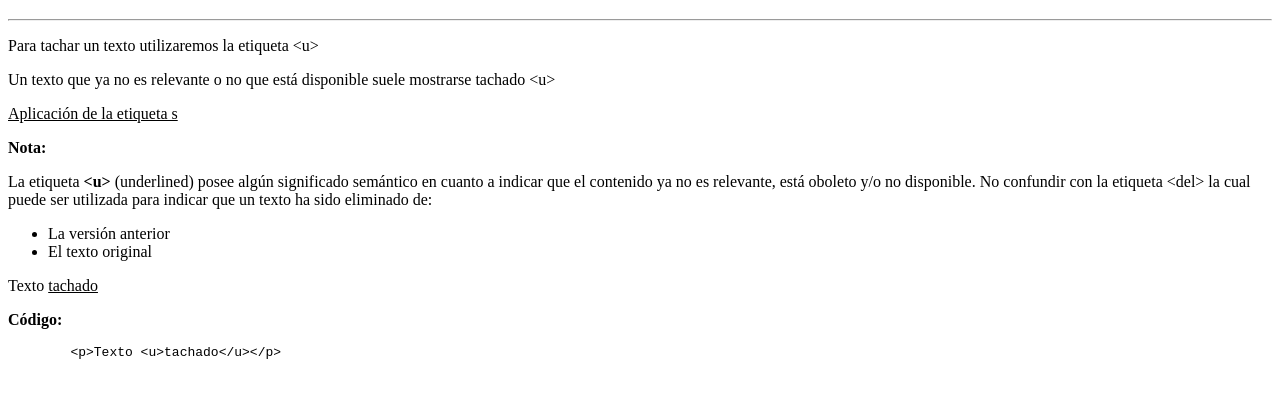
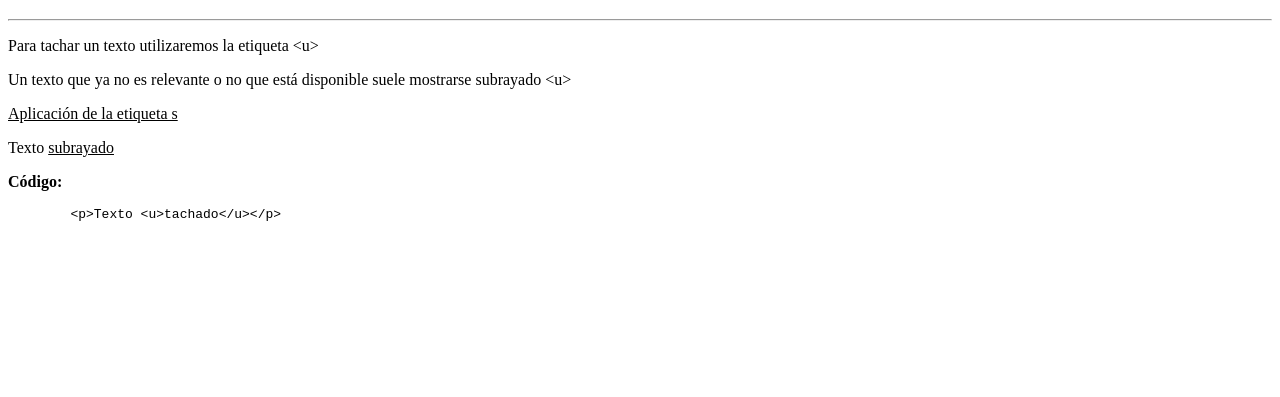
Before and after one commit to Alberte98/CURSO-HTML-CSS, a plain HTML site: page 17-texto-u.html in a window 1280 px wide. Shown: the part 61-458 px from the top of the page. Drawn offline with Linux system fonts and the light colour scheme.

```diff
--- a/17-texto-u.html
+++ b/17-texto-u.html
@@ -11,22 +11,10 @@
     <main>
       <p>Para tachar un texto utilizaremos la etiqueta &lt;u></p>
       <p>Un texto que ya no es relevante o no que está disponible
-        suele mostrarse tachado &lt;u></p>
+        suele mostrarse subrayado &lt;u></p>
       <p><u>Aplicación de la etiqueta s</u></p>
 
-      <p><strong>Nota:</strong></p>
-      La etiqueta <strong>&lt;u></strong> (underlined) posee algún significado
-      semántico en cuanto a indicar que el contenido ya no es relevante, está
-      oboleto y/o no disponible.
-
-      No confundir con la etiqueta &lt;del> la cual puede ser utilizada para
-      indicar que un texto ha sido eliminado de:
-      <ul>
-        <li>La versión anterior</li>
-        <li>El texto original</li>
-      </ul>
-
-      <p>Texto <u>tachado</u></p>
+      <p>Texto <u>subrayado</u></p>
 
       <p><strong>Código: </strong></p>
       <pre>
```
